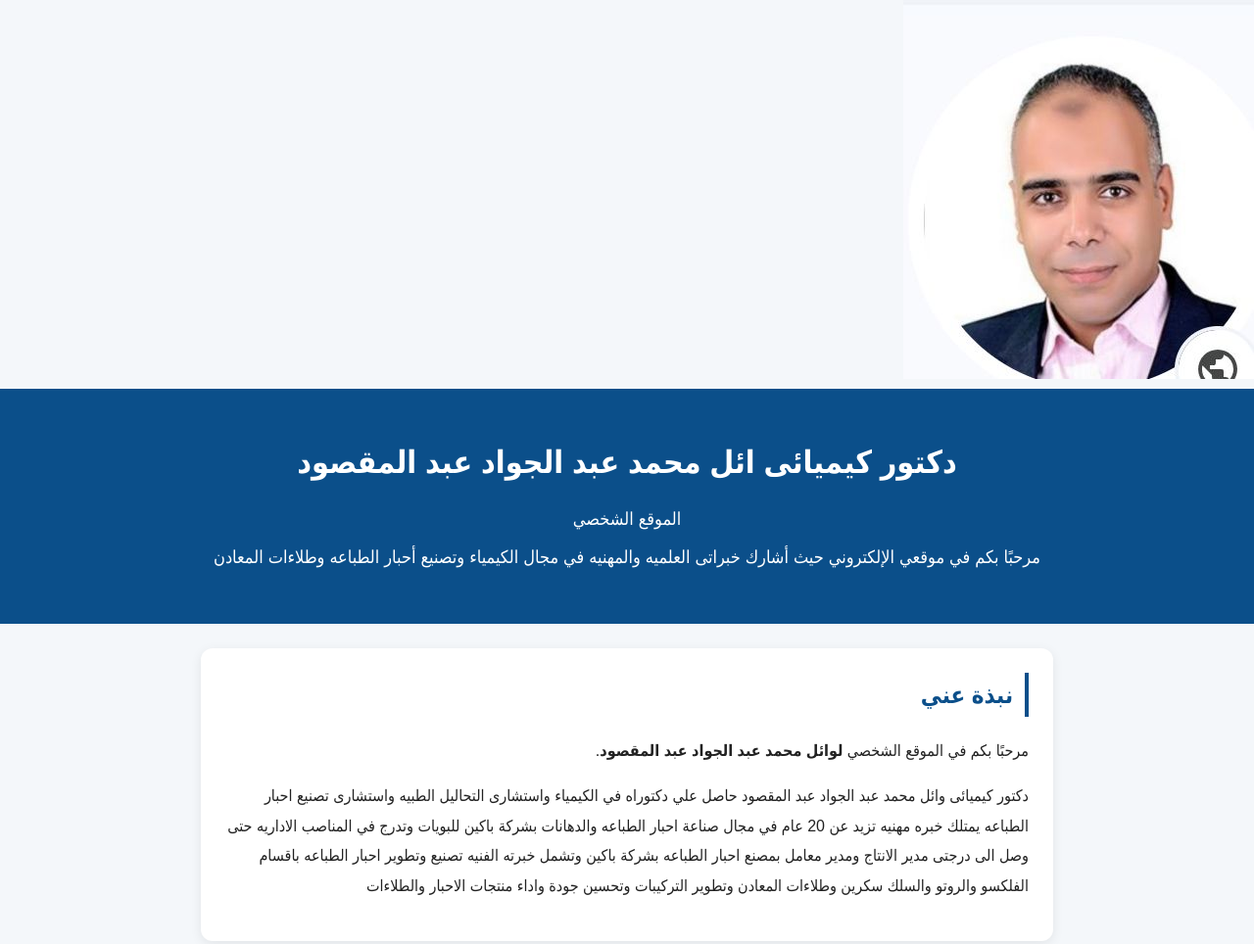
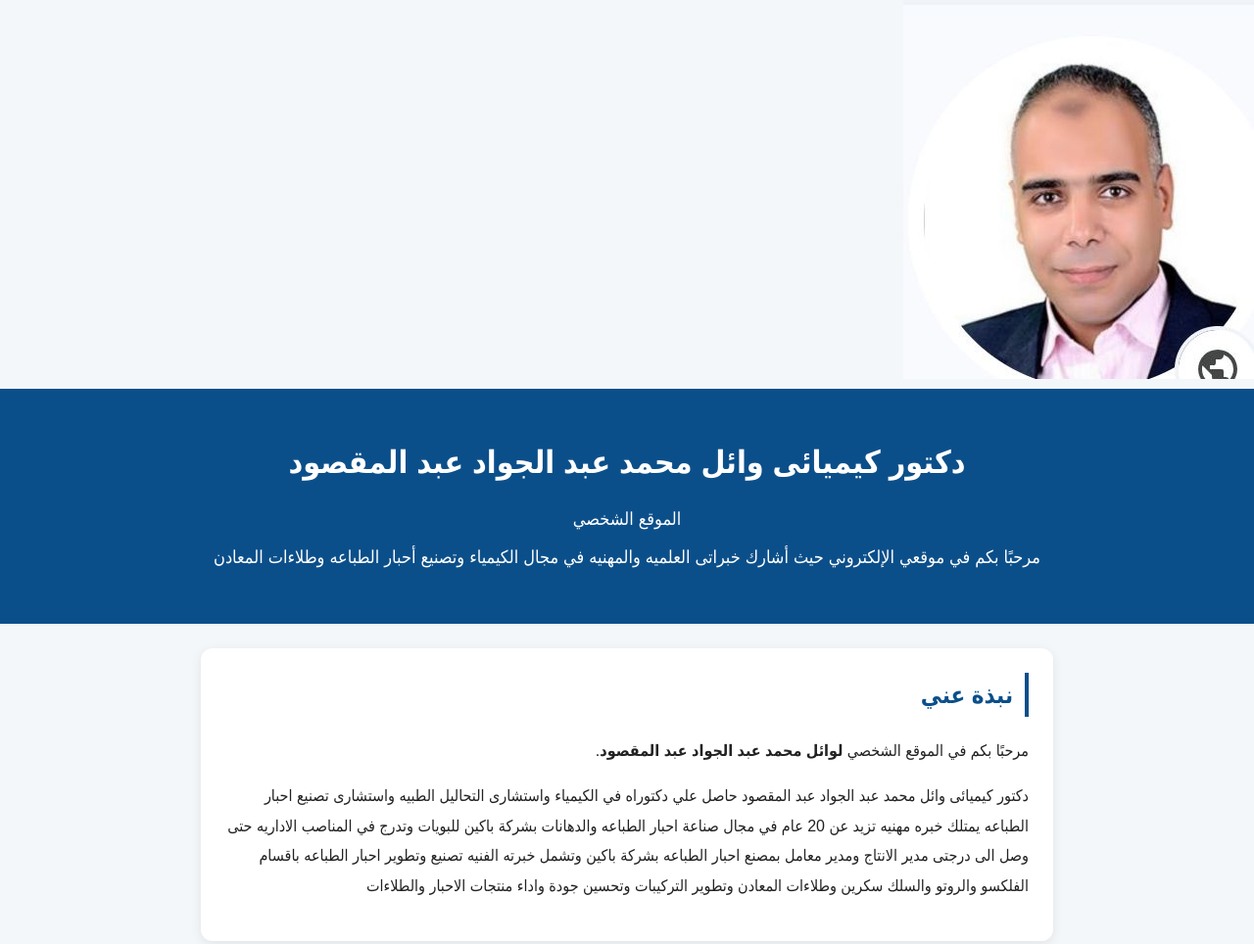
Before and after one commit to chemwael/chemwael.github.io, a plain HTML site: page index.html in a window 1280 px wide. Shown: the top 964 px of the page at 98% size. Drawn offline with Linux system fonts and the light colour scheme.

Commit message:
Update index.html

```diff
--- a/index.html
+++ b/index.html
@@ -93,7 +93,7 @@ footer{
 <img src="./IMG_20260319_211842.jpg" alt="Dr. Wael Mohamed">
 <header>
 
-<h1>دكتور كيميائى ائل محمد عبد الجواد عبد المقصود</h1>
+<h1>دكتور كيميائى وائل محمد عبد الجواد عبد المقصود</h1>
 
 <p>الموقع الشخصي</p>
 
```
